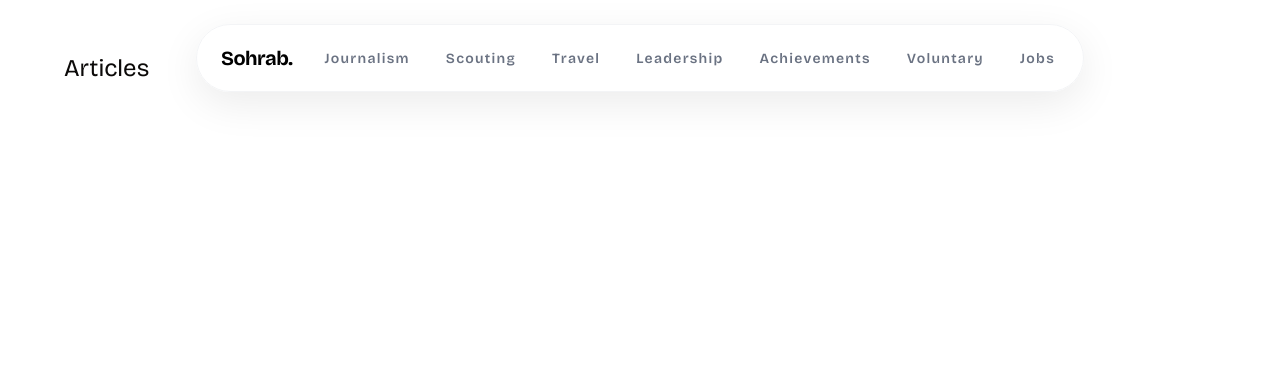
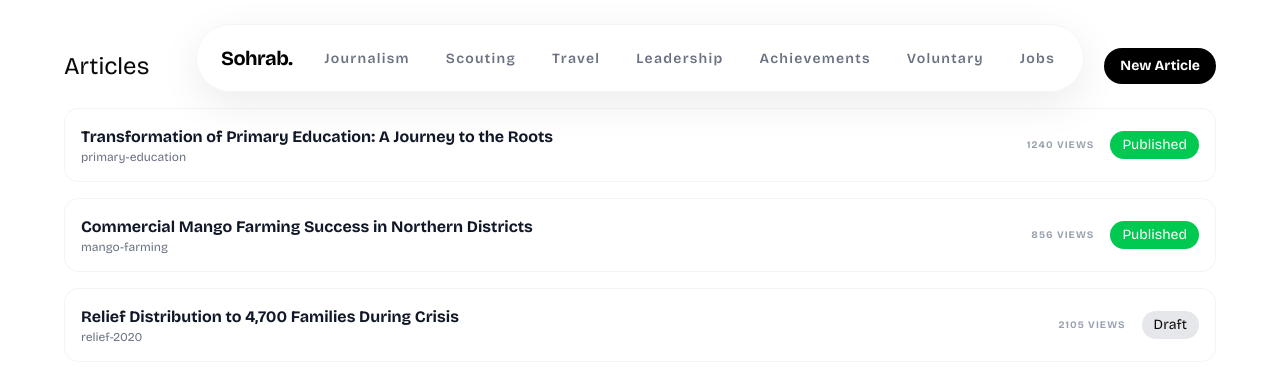
Before and after one commit to rakibislam2233/sohrab.info, a Next.js app: page /admin/articles in a window 1280 px wide. Shown: the top 380 px of the page. Built offline with nearby package versions, Linux system fonts and the light colour scheme.

Commit message:
feat: add EducationSection component and implement admin management pages for voluntary work, achievements, articles, and gallery

```diff
--- a/app/(admin)/admin/achievements/page.tsx
+++ b/app/(admin)/admin/achievements/page.tsx
@@ -1,21 +1,42 @@
-import type { Achievement } from "@prisma/client";
 import Link from "next/link";
 import DeleteButton from "../../../../components/admin/DeleteButton";
-import { prisma } from "../../../../lib/prisma";
-
 export const dynamic = "force-dynamic";
 
+const demoAchievements = [
+  {
+    id: "1",
+    title: "Best Regional Scout Leader",
+    issuedBy: "Bangladesh Scouts",
+    issuedDate: "2022",
+    category: "Scouting",
+  },
+  {
+    id: "2",
+    title: "Excellence in Community Reporting",
+    issuedBy: "Journalism Association",
+    issuedDate: "2021",
+    category: "Journalism",
+  },
+  {
+    id: "3",
+    title: "Outstanding Youth Mentor",
+    issuedBy: "Youth Development Forum",
+    issuedDate: "2023",
+    category: "Leadership",
+  },
+];
+
 export default async function AdminAchievements() {
-  const items: Achievement[] = await prisma.achievement.findMany({
-    orderBy: { createdAt: "desc" },
-  });
+  // Using demo data since database is not connected
+  const items = demoAchievements;
+
   return (
     <main className="container py-12">
       <div className="flex justify-between items-center mb-6">
         <h1 className="text-2xl ">Achievements</h1>
         <Link
           href="/admin/achievements/new"
-          className="bg-blush text-white px-4 py-2 rounded-full"
+          className="bg-black text-white px-4 py-2 rounded-full text-sm font-bold"
         >
           New Achievement
         </Link>
@@ -24,16 +45,16 @@
         {items.map((i) => (
           <div
             key={i.id}
-            className="rounded-card p-4 flex justify-between items-center gap-4"
+            className="bg-white rounded-xl p-4 flex justify-between items-center gap-4 border border-gray-100"
           >
             <div>
-              <div className="font-semibold">{i.title}</div>
-              <div className="text-sm text-gray-600">
-                {i.issuedBy} • {new Date(i.issuedDate).toLocaleDateString()}
+              <div className="font-bold text-gray-900">{i.title}</div>
+              <div className="text-xs text-gray-500">
+                {i.issuedBy} • {i.issuedDate}
               </div>
             </div>
             <div className="flex items-center gap-3">
-              <div className="text-sm">{i.category}</div>
+              <div className="text-[10px] font-bold uppercase tracking-widest text-gray-400">{i.category}</div>
               <DeleteButton endpoint="/api/admin/achievements" id={i.id} />
             </div>
           </div>
--- a/app/(admin)/admin/articles/page.tsx
+++ b/app/(admin)/admin/articles/page.tsx
@@ -1,48 +1,62 @@
 import Link from "next/link";
 import PublishToggle from "../../../../components/admin/PublishToggle";
-import { prisma } from "../../../../lib/prisma";
-
 export const dynamic = "force-dynamic";
 
+const demoArticles = [
+  {
+    id: "1",
+    title: "Transformation of Primary Education: A Journey to the Roots",
+    slug: "primary-education",
+    views: 1240,
+    isPublished: true,
+  },
+  {
+    id: "2",
+    title: "Commercial Mango Farming Success in Northern Districts",
+    slug: "mango-farming",
+    views: 856,
+    isPublished: true,
+  },
+  {
+    id: "3",
+    title: "Relief Distribution to 4,700 Families During Crisis",
+    slug: "relief-2020",
+    views: 2105,
+    isPublished: false,
+  },
+];
+
 export default async function AdminArticles() {
-  const articles = await prisma.article.findMany({
-    orderBy: { createdAt: "desc" },
-  });
+  // Using demo data since database is not connected
+  const articles = demoArticles;
+
   return (
     <main className="container py-12">
       <div className="flex justify-between items-center mb-6">
         <h1 className="text-2xl ">Articles</h1>
         <Link
           href="/admin/articles/new"
-          className="bg-blush text-white px-4 py-2 rounded-full"
+          className="bg-black text-white px-4 py-2 rounded-full text-sm font-bold"
         >
           New Article
         </Link>
       </div>
       <div className="space-y-4">
-        {articles.map(
-          (a: {
-            id: string;
-            title: string;
-            slug: string;
-            views: number;
-            isPublished: boolean;
-          }) => (
+        {articles.map((a) => (
           <div
             key={a.id}
-              className="rounded-card p-4 flex justify-between items-center"
+            className="bg-white rounded-xl p-4 flex justify-between items-center gap-4 border border-gray-100"
           >
             <div>
-                <div className="font-semibold">{a.title}</div>
-                <div className="text-sm text-gray-600">{a.slug}</div>
+              <div className="font-bold text-gray-900">{a.title}</div>
+              <div className="text-xs text-gray-500">{a.slug}</div>
             </div>
             <div className="flex items-center gap-4">
-                <div className="text-sm">{a.views} views</div>
+              <div className="text-[10px] font-bold uppercase tracking-widest text-gray-400">{a.views} views</div>
               <PublishToggle id={a.id} initial={a.isPublished} />
             </div>
           </div>
-          ),
-        )}
+        ))}
       </div>
     </main>
   );
--- a/app/(admin)/admin/gallery/page.tsx
+++ b/app/(admin)/admin/gallery/page.tsx
@@ -1,42 +1,62 @@
-import type { GalleryPhoto } from "@prisma/client";
 import Image from "next/image";
 import Link from "next/link";
 import DeleteButton from "../../../../components/admin/DeleteButton";
-import { prisma } from "../../../../lib/prisma";
 
 export const dynamic = "force-dynamic";
 
+const demoGallery = [
+  {
+    id: "1",
+    imageUrl: "https://images.unsplash.com/photo-1495020689067-958852a7765e?auto=format&fit=crop&q=80&w=1000",
+    category: "In Action",
+    caption: "Field reporting at a remote location",
+  },
+  {
+    id: "2",
+    imageUrl: "https://images.unsplash.com/photo-1526660690293-bcd32dc3b123?auto=format&fit=crop&q=80&w=1000",
+    category: "Scouts",
+    caption: "Training camp session",
+  },
+  {
+    id: "3",
+    imageUrl: "https://images.unsplash.com/photo-1589308078059-be1415eab4c3?auto=format&fit=crop&q=80&w=1000",
+    category: "Nature",
+    caption: "Oldest mango tree in Asia",
+  },
+];
+
 export default async function AdminGallery() {
-  const items: GalleryPhoto[] = await prisma.galleryPhoto.findMany({
-    orderBy: { createdAt: "desc" },
-  });
+  // Using demo data since database is not connected
+  const items = demoGallery;
+
   return (
     <main className="container py-12">
       <div className="flex justify-between items-center mb-6">
         <h1 className="text-2xl ">Gallery</h1>
         <Link
           href="/admin/gallery/new"
-          className="bg-blush text-white px-4 py-2 rounded-full"
+          className="bg-black text-white px-4 py-2 rounded-full text-sm font-bold"
         >
           New Photo
         </Link>
       </div>
-      <div className="grid md:grid-cols-4 gap-4">
+      <div className="grid grid-cols-1 sm:grid-cols-2 md:grid-cols-3 lg:grid-cols-4 gap-6">
         {items.map((i) => (
-          <div key={i.id} className="rounded overflow-hidden bg-white/50">
-            <Image
-              src={i.imageUrl}
-              alt={i.caption || "photo"}
-              width={400}
-              height={300}
-              className="object-cover w-full h-40"
-            />
-            <div className="p-3 flex items-center justify-between gap-3 text-sm">
-              <span className="truncate">{i.category}</span>
+          <div key={i.id} className="rounded-xl overflow-hidden bg-white border border-gray-100 group">
+            <div className="relative aspect-square overflow-hidden">
+              <Image
+                src={i.imageUrl}
+                alt={i.caption || "photo"}
+                fill
+                className="object-cover transition-transform duration-500 group-hover:scale-105"
+              />
+            </div>
+            <div className="p-4 flex flex-col gap-3 text-sm">
+              <span className="text-[10px] font-bold uppercase tracking-widest text-gray-400">{i.category}</span>
               <div className="flex items-center gap-2">
                 <Link
                   href={`/admin/gallery/edit/${i.id}`}
-                  className="px-3 py-1 rounded-full text-sm bg-black text-white"
+                  className="flex-1 text-center py-2 rounded-lg text-xs font-bold bg-gray-50 text-gray-900 hover:bg-black hover:text-white transition-all"
                 >
                   Edit
                 </Link>
--- a/app/(admin)/admin/scout/page.tsx
+++ b/app/(admin)/admin/scout/page.tsx
@@ -1,19 +1,42 @@
-import type { ScoutActivity } from "@prisma/client";
 import Link from "next/link";
-import { prisma } from "../../../../lib/prisma";
+
 export const dynamic = "force-dynamic";
 
+const demoScout = [
+  {
+    id: "1",
+    title: "Rover Scout Leader Training",
+    eventDate: "2021-11-01",
+    location: "Dhaka, Bangladesh",
+    rank: "Rover Scout Leader",
+  },
+  {
+    id: "2",
+    title: "National Scout Jamboree",
+    eventDate: "2019-01-15",
+    location: "Gazipur, Bangladesh",
+    rank: "District Representative",
+  },
+  {
+    id: "3",
+    title: "Community Clean-up Initiative",
+    eventDate: "2020-03-20",
+    location: "Thakurgaon",
+    rank: "Group Leader",
+  },
+];
+
 export default async function AdminScout() {
-  const items: ScoutActivity[] = await prisma.scoutActivity.findMany({
-    orderBy: { createdAt: "desc" },
-  });
+  // Using demo data since database is not connected
+  const items = demoScout;
+
   return (
     <main className="container py-12">
       <div className="flex justify-between items-center mb-6">
         <h1 className="text-2xl ">Scout Activities</h1>
         <Link
           href="/admin/scout/new"
-          className="bg-blush text-white px-4 py-2 rounded-full"
+          className="bg-black text-white px-4 py-2 rounded-full text-sm font-bold"
         >
           New Activity
         </Link>
@@ -22,15 +45,15 @@
         {items.map((i) => (
           <div
             key={i.id}
-            className="rounded-card p-4 flex justify-between items-center"
+            className="bg-white rounded-xl p-4 flex justify-between items-center border border-gray-100"
           >
             <div>
-              <div className="font-semibold">{i.title}</div>
-              <div className="text-sm text-gray-600">
+              <div className="font-bold text-gray-900">{i.title}</div>
+              <div className="text-xs text-gray-500">
                 {new Date(i.eventDate).toLocaleDateString()} • {i.location}
               </div>
             </div>
-            <div className="text-sm">{i.rank || "-"}</div>
+            <div className="text-[10px] font-bold uppercase tracking-widest text-gray-400">{i.rank || "-"}</div>
           </div>
         ))}
       </div>
--- a/app/(admin)/admin/travel/page.tsx
+++ b/app/(admin)/admin/travel/page.tsx
@@ -1,21 +1,43 @@
-import type { TravelStory } from "@prisma/client";
 import Link from "next/link";
 import DeleteButton from "../../../../components/admin/DeleteButton";
-import { prisma } from "../../../../lib/prisma";
 
 export const dynamic = "force-dynamic";
 
+const demoTravel = [
+  {
+    id: "1",
+    title: "The Ancient Suryapuri Mango Tree",
+    slug: "suryapuri-mango-tree",
+    destination: "Thakurgaon, BD",
+    isPublished: true,
+  },
+  {
+    id: "2",
+    title: "Historical Temples of Dinajpur",
+    slug: "dinajpur-temples",
+    destination: "Dinajpur, BD",
+    isPublished: true,
+  },
+  {
+    id: "3",
+    title: "Serene Tea Gardens of Sylhet",
+    slug: "sylhet-tea-gardens",
+    destination: "Sylhet, BD",
+    isPublished: false,
+  },
+];
+
 export default async function AdminTravel() {
-  const items: TravelStory[] = await prisma.travelStory.findMany({
-    orderBy: { createdAt: "desc" },
-  });
+  // Using demo data since database is not connected
+  const items = demoTravel;
+
   return (
     <main className="container py-12">
       <div className="flex justify-between items-center mb-6">
         <h1 className="text-2xl ">Travel Stories</h1>
         <Link
           href="/admin/travel/new"
-          className="bg-blush text-white px-4 py-2 rounded-full"
+          className="bg-black text-white px-4 py-2 rounded-full text-sm font-bold"
         >
           New Travel
         </Link>
@@ -24,16 +46,16 @@
         {items.map((i) => (
           <div
             key={i.id}
-            className="rounded-card p-4 flex justify-between items-center gap-4"
+            className="bg-white rounded-xl p-4 flex justify-between items-center gap-4 border border-gray-100"
           >
             <div>
-              <div className="font-semibold">{i.title}</div>
-              <div className="text-sm text-gray-600">
+              <div className="font-bold text-gray-900">{i.title}</div>
+              <div className="text-xs text-gray-500">
                 {i.slug} • {i.destination}
               </div>
             </div>
             <div className="flex items-center gap-3">
-              <div className="text-sm">
+              <div className={`text-[10px] font-bold uppercase tracking-widest ${i.isPublished ? "text-green-600" : "text-gray-400"}`}>
                 {i.isPublished ? "Published" : "Draft"}
               </div>
               <DeleteButton endpoint="/api/admin/travel" id={i.id} />
--- a/app/(admin)/admin/voluntary/page.tsx
+++ b/app/(admin)/admin/voluntary/page.tsx
@@ -1,35 +1,48 @@
-import type { VoluntaryWork } from "@prisma/client";
 import Link from "next/link";
 import DeleteButton from "../../../../components/admin/DeleteButton";
-import { prisma } from "../../../../lib/prisma";
 
 export const dynamic = "force-dynamic";
 
+const demoVoluntary = [
+  {
+    id: "1",
+    title: "Relief Distribution Campaign 2020",
+    organization: "Thakurgaon Govt. College Rover Scout Group",
+    date: "Jan 14, 2020",
+  },
+  {
+    id: "2",
+    title: "Environmental Service Campaign",
+    organization: "Bangladesh Scouts",
+    date: "Jul 20, 2020",
+  },
+];
+
 export default async function AdminVoluntary() {
-  const items: VoluntaryWork[] = await prisma.voluntaryWork.findMany({
-    orderBy: { createdAt: "desc" },
-  });
+  // Using demo data since database is not connected
+  const items = demoVoluntary;
+
   return (
     <main className="container py-12">
       <div className="flex justify-between items-center mb-6">
         <h1 className="text-2xl ">Voluntary Work</h1>
         <Link
           href="/admin/voluntary/new"
-          className="bg-blush text-white px-4 py-2 rounded-full"
+          className="bg-black text-white px-4 py-2 rounded-full text-sm font-bold"
         >
-          New
+          New Project
         </Link>
       </div>
       <div className="space-y-4">
         {items.map((i) => (
           <div
             key={i.id}
-            className="rounded-card p-4 flex justify-between items-center gap-4"
+            className="bg-white rounded-xl p-4 flex justify-between items-center gap-4 border border-gray-100"
           >
             <div>
-              <div className="font-semibold">{i.title}</div>
-              <div className="text-sm text-gray-600">
-                {i.organization} • {new Date(i.date).toLocaleDateString()}
+              <div className="font-bold text-gray-900">{i.title}</div>
+              <div className="text-xs text-gray-500">
+                {i.organization} • {i.date}
               </div>
             </div>
             <DeleteButton endpoint="/api/admin/voluntary" id={i.id} />
--- a/components/sections/EducationSection.tsx
+++ b/components/sections/EducationSection.tsx
@@ -38,7 +38,7 @@
           </div>
         </Reveal>
 
-        <div className="max-w-4xl mx-auto">
+        <div className="max-w-4xl mx-auto space-y-5">
           {educationData.map((edu, index) => (
             <Reveal key={index} delay={index * 0.1}>
               <div className="relative pl-8 pb-12 border-l-2 border-gray-200 last:pb-0 group">
```
Also changed, not shown: app/(admin)/admin/page.tsx (+5 -7 lines). Lines whose indentation alone changed are shown as unchanged.
